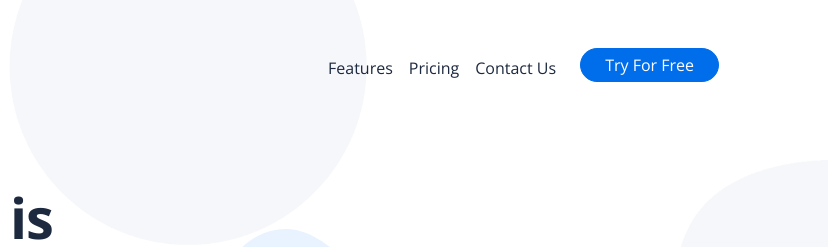
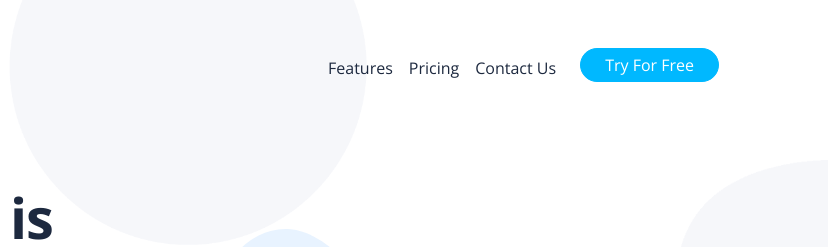
Before and after one commit to Code-Institute-Submissions/flux-time, a plain HTML site: page index.html in a window 1280 px wide. In both pictures the pointer is over the link 1101 px from the left and 65 px from the top of the page. Shown: the top 247 px of the page, 452-1280 px from the left. Drawn offline with nearby package versions, Linux system fonts and the light colour scheme.

Commit message:
style: make btn hover color more noticeable

```diff
--- a/assets/css/style.css
+++ b/assets/css/style.css
@@ -68,6 +68,14 @@ body {
     padding: .25rem 1.5rem;
 }
 
+.btn-primary:hover,
+#menu-cta:hover {
+    background-color: #00b8ff;
+    border-color: #00b8ff;
+    border-radius: 9999px;
+    padding: .25rem 1.5rem;
+}
+
 /* Logo section - prevents the brand logo svgs from becoming too large */
 #logo-grid img {
     max-width: 6.25rem;
```
